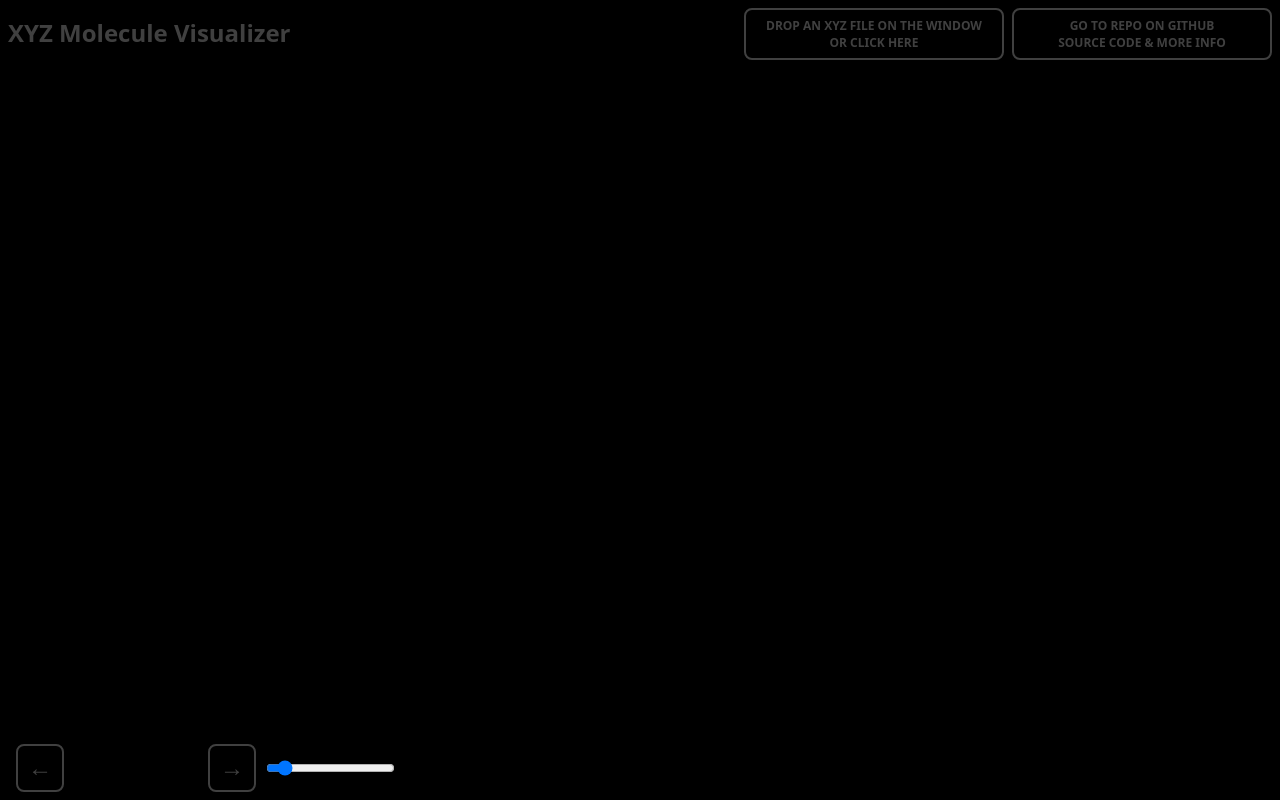
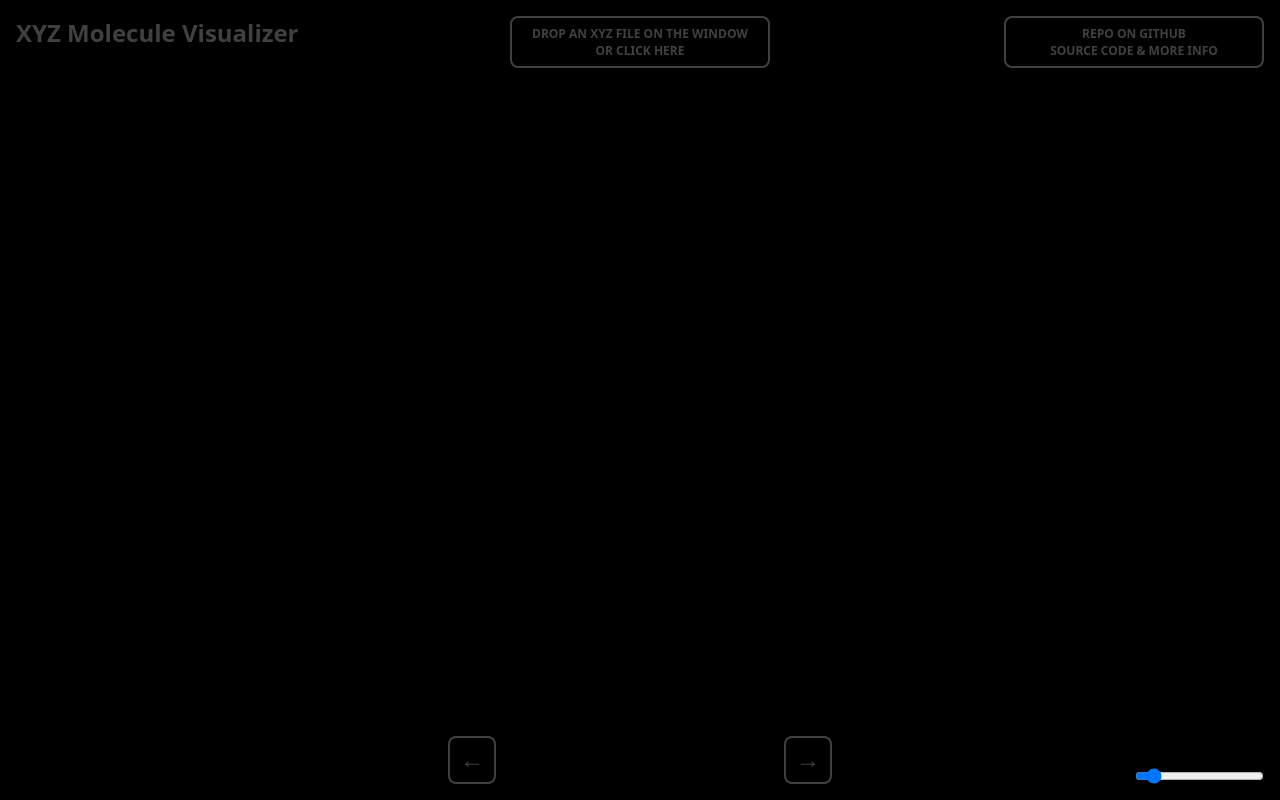
Before and after one commit to krswm/xyz-js, a plain HTML site: page docs/index.html in a window 1280 px wide. Drawn offline with nearby package versions, Linux system fonts and the light colour scheme.

Commit message:
feat(html-css): design UI placement

```diff
--- a/docs/index.html
+++ b/docs/index.html
@@ -20,35 +20,37 @@
   </head>
   <body>
     <canvas id="canvas"></canvas>
-    <div id="header">
     <div id="title">XYZ Molecule Visualizer</div>
-      <label class="button-label">
+
+    <label class="button-label" id="file-input-label">
       <div>
         DROP AN XYZ FILE ON THE WINDOW<br />
         OR CLICK HERE
       </div>
       <input id="file-input" type="file" accept="*" />
     </label>
-      <a class="button-label" href="https://github.com/krswm/xyz-js">
+
+    <a
+      class="button-label"
+      href="https://github.com/krswm/xyz-js"
+      id="repo-link"
+    >
       <div>
-          GO TO REPO ON GITHUB<br />
+        REPO ON GITHUB<br />
         SOURCE CODE & MORE INFO
       </div>
     </a>
-    </div>
-    <div id="footer">
+
     <div id="energy"></div>
+
+    <div id="molecule-frame-controller">
       <button class="button-label" id="molecule-frame-back">←</button>
       <div id="molecule-frame"></div>
       <button class="button-label" id="molecule-frame-fore">→</button>
-      <input
-        id="force-magnification"
-        type="range"
-        min="0"
-        max="100"
-        value="10"
-      />
     </div>
+
+    <input id="force-magnification" type="range" min="0" max="100" value="10" />
+
     <script src="main.js" type="module"></script>
   </body>
 </html>
--- a/docs/style.css
+++ b/docs/style.css
@@ -2,20 +2,22 @@ body {
   margin: 0;
   height: 100%;
   font-family: system-ui;
+
+  background: black;
 }
 
 #header,
 #footer {
   position: absolute;
 
-  display: flex;
-  gap: 0.5em;
-
   padding: 0.5em;
 
   width: 100vw;
   height: 4em;
+  white-space: nowrap;
   box-sizing: border-box;
+
+  display: flex;
 
   /* background: #ff000040; */
 }
@@ -29,7 +31,6 @@ body {
 }
 
 #title {
-  flex: 1 1;
   place-self: center;
 
   font-size: 1.5em;
@@ -81,8 +82,76 @@ body {
   text-align: center;
 }
 
+#energy {
+  opacity: 25%;
+  color: white;
+  align-self: center;
+  width: 16rem;
+  font-variant-numeric: tabular-nums;
+  text-align: center;
+}
+
 #file-input {
   display: none;
+}
+
+#file-input-label {
+  justify-self: center;
+}
+
+#title {
+  position: absolute;
+  top: 0;
+  left: 0;
+  margin-top: 1rem;
+  margin-left: 1rem;
+}
+
+#file-input-label {
+  position: absolute;
+  top: 0;
+  left: 50%;
+  transform: translateX(-50%);
+  margin-top: 1rem;
+}
+
+#repo-link {
+  position: absolute;
+  right: 0;
+  top: 0;
+
+  margin-top: 1rem;
+  margin-right: 1rem;
+}
+
+#energy {
+  position: absolute;
+  bottom: 0;
+  left: 0;
+  margin-bottom: 1rem;
+  margin-left: 1rem;
+}
+
+#molecule-frame-controller {
+  position: absolute;
+  bottom: 0;
+  left: 50%;
+  transform: translateX(-50%);
+  margin-bottom: 1rem;
+
+  width: 24rem;
+
+  display: flex;
+  justify-content: space-between;
+}
+
+#force-magnification {
+  position: absolute;
+  right: 0;
+  bottom: 0;
+
+  margin-bottom: 1rem;
+  margin-right: 1rem;
 }
 
 #canvas {
```
Lines whose indentation alone changed are shown as unchanged.
